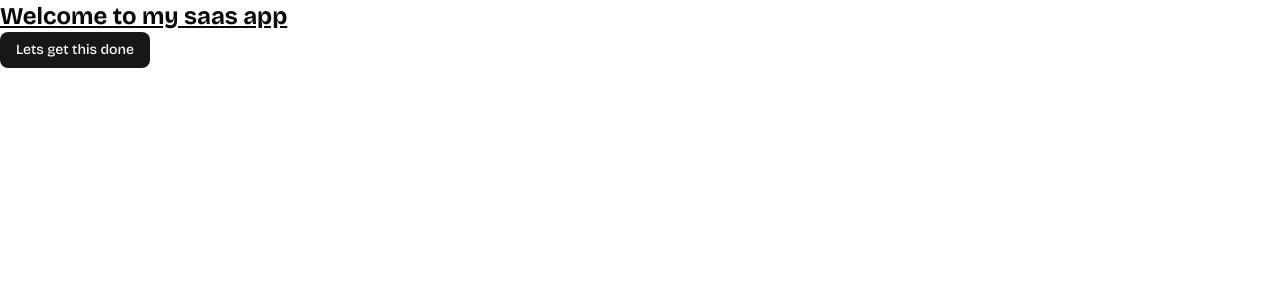
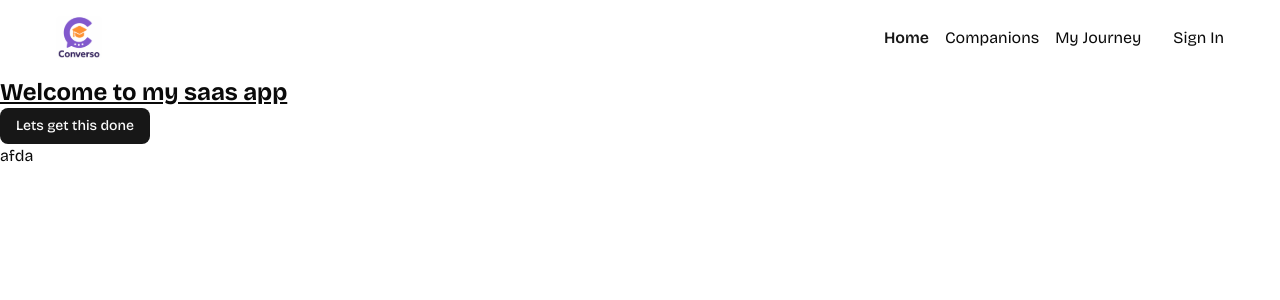
Before and after one commit to Benjam1n-Tang/tutorai, a Next.js app: page / in a window 1280 px wide. Shown: the top 300 px of the page. Built offline with nearby package versions, Linux system fonts and the light colour scheme.

Commit message:
Add navbar

```diff
--- a/src/app/layout.tsx
+++ b/src/app/layout.tsx
@@ -1,6 +1,7 @@
 import type { Metadata } from "next";
 import { Bricolage_Grotesque } from "next/font/google";
 import "./globals.css";
+import Navbar from "@/components/Navbar";
 
 const bricolage = Bricolage_Grotesque({
     variable: "--font-bricolage",
@@ -19,7 +20,11 @@
 }>) {
     return (
         <html lang="en">
-      <body className={`${bricolage.variable} antialiased`}>{children}</body>
+            <body className={`${bricolage.variable} antialiased`}>
+                <Navbar />
+                {children}
+        </body>
+          afda
         </html>
     );
 }
--- /dev/null
+++ b/src/components/NavItems.tsx
@@ -0,0 +1,30 @@
+"use client";
+import { cn } from "@/lib/utils";
+import Link from "next/link";
+import { usePathname } from "next/navigation";
+import path from "path";
+
+const navItems = [
+  { label: "Home", href: "/" },
+  { label: "Companions", href: "/companions" },
+  { label: "My Journey", href: "/my-journey" },
+];
+
+const NavItems = () => {
+  const pathname = usePathname();
+  return (
+    <nav className="flex items-center gap-4">
+      {navItems.map(({ label, href }) => (
+        <Link
+          href={href}
+          key={label}
+          className={cn(pathname === href && "text-primary font-semibold")}
+        >
+          {label}
+        </Link>
+      ))}
+    </nav>
+  );
+};
+
+export default NavItems;
--- /dev/null
+++ b/src/components/Navbar.tsx
@@ -0,0 +1,21 @@
+import Image from "next/image";
+import Link from "next/link";
+import NavItems from "./NavItems";
+
+const Navbar = () => {
+  return (
+    <nav className="navbar">
+      <Link href="/">
+        <div className="flex items-center gap-2.5 cursor-pointer">
+          <Image src="/images/logo.svg" alt="Logo" width={46} height={44} />
+        </div>
+      </Link>
+      <div className="flex items-center gap-8">
+        <NavItems />
+        <p>Sign In</p>
+      </div>
+    </nav>
+  );
+};
+
+export default Navbar;
```
Lines whose indentation alone changed are shown as unchanged.
